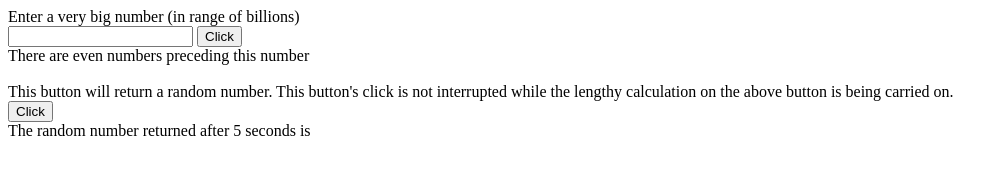
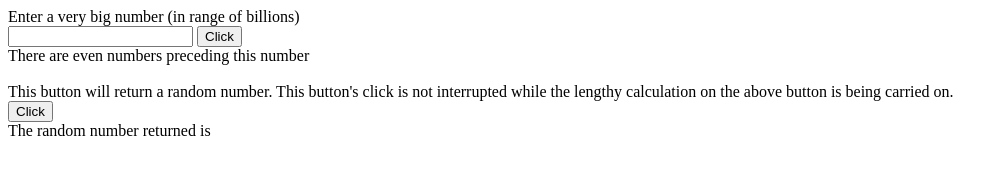
Before and after one commit to jitesh-pahalwani/webWorkerExample, a plain HTML site: page index.html in a window 1280 px wide. Shown: the whole page, without its empty margins (0-1008 px from the left). Drawn offline with Linux system fonts and the light colour scheme.

Commit message:
final commit

```diff
--- a/App.js
+++ b/App.js
@@ -10,6 +10,6 @@ var returnRandomNumber = () => {
 }
 
 randomWorker.onmessage = e => {
-  console.log('message received from worker thread');
+  console.log('message received from worker script');
   document.getElementById('resultNum').innerText = e.data;
 }
--- a/index.html
+++ b/index.html
@@ -18,7 +18,7 @@
     This button will return a random number. This button's click is not interrupted while the lengthy calculation on the above button is being carried on.
   </div>
   <button onClick='returnRandomNumber()'>Click</button>
-  <div>The random number returned after 5 seconds is <span id='randomNum'></span></div>
+  <div>The random number returned is <span id='randomNum'></span></div>
 </div>
   </body>
   <script src='./App.js'></script>
```
